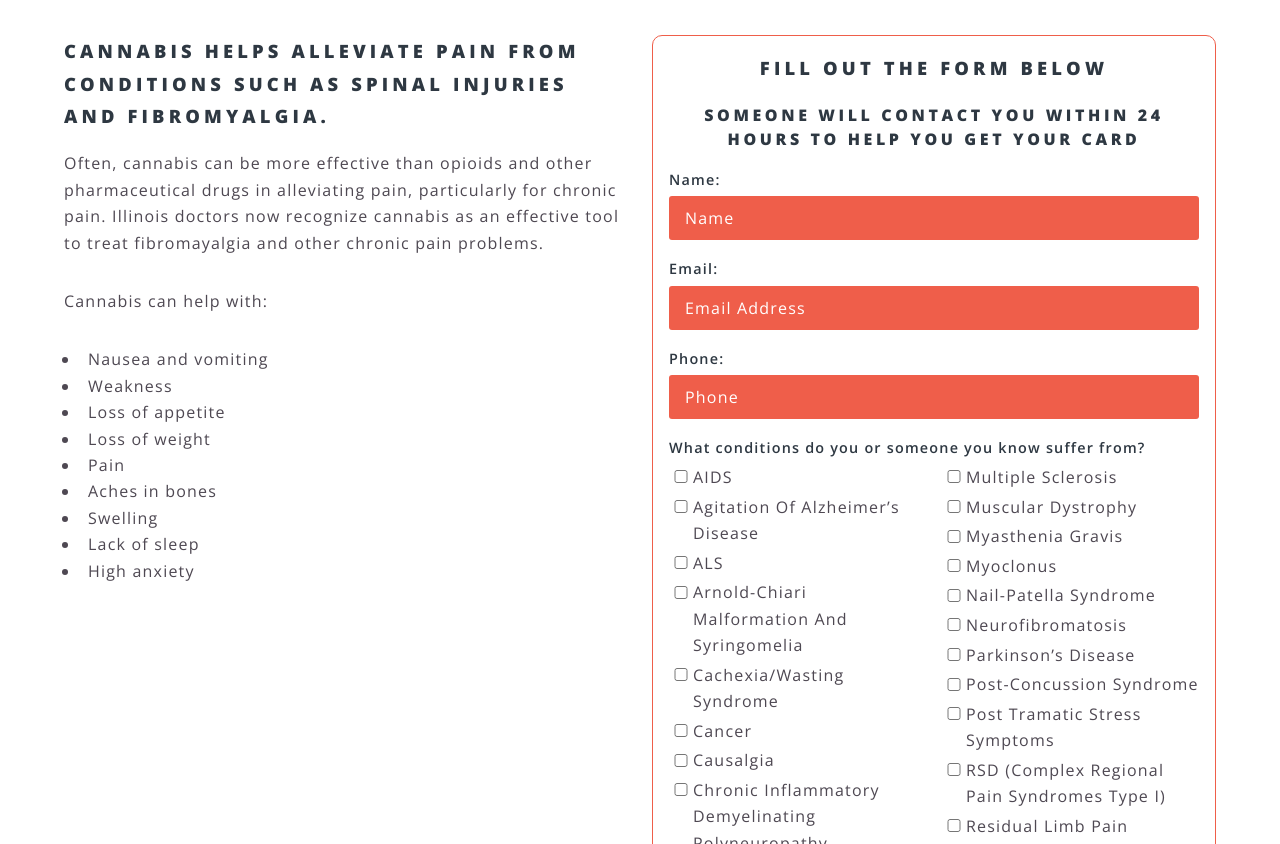
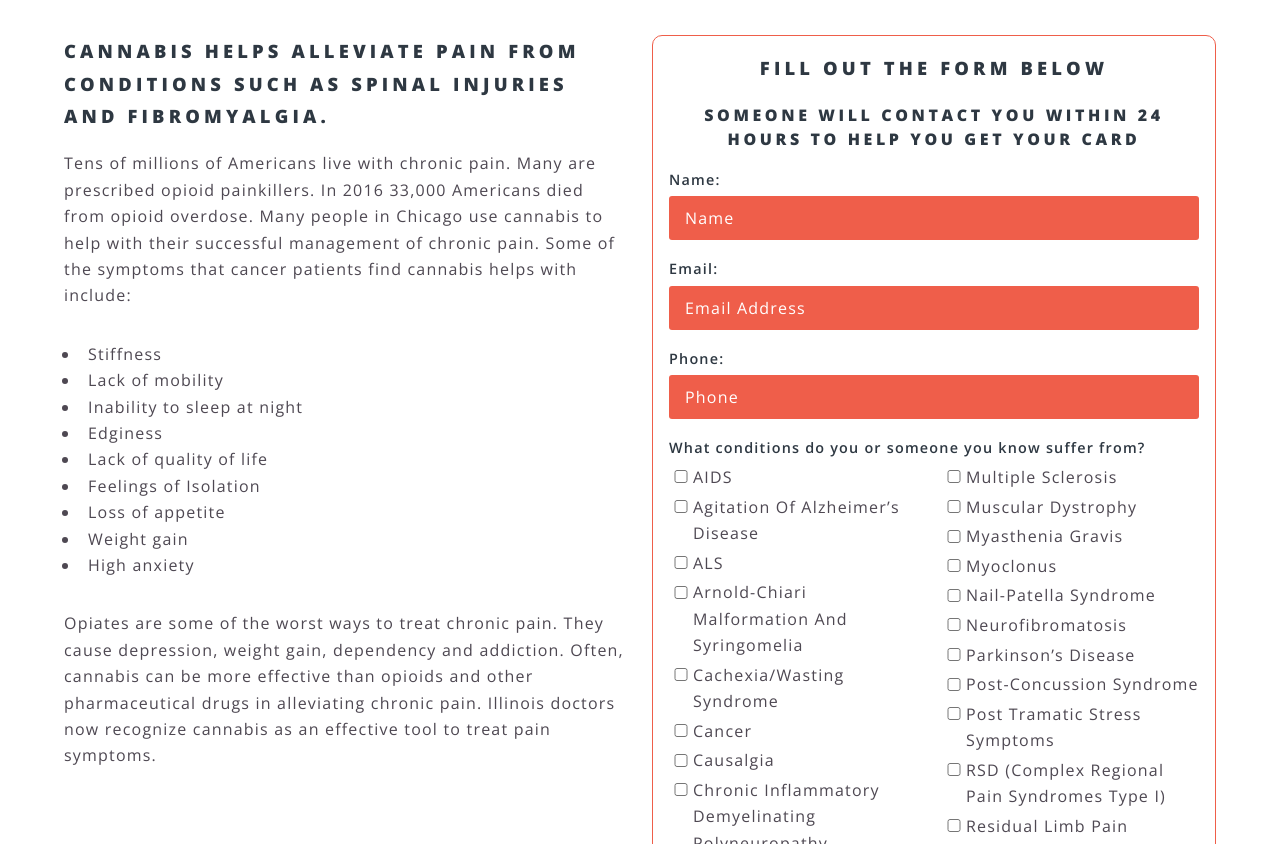
Before and after one commit to roncoalson/CMCA-master, a Jekyll site: the page built from pain.md, in a window 1280 px wide and 1400 px high. Shown: the part 556-1400 px from the top of the window. Built offline with Jekyll 4.4.1, drawn with Linux system fonts in a browser that asks for light colours.

Commit message:
text changes to videos

```diff
--- a/pain.md
+++ b/pain.md
@@ -8,16 +8,16 @@ youtubeID: XkDI9wuaWAc
 
 ### Cannabis helps alleviate pain from conditions such as spinal injuries and Fibromyalgia.
 
-Often, cannabis can be more effective than opioids and other pharmaceutical drugs in alleviating pain, particularly for chronic pain. Illinois doctors now recognize cannabis as an effective tool to treat fibromayalgia and other chronic pain problems.
+Tens of millions of Americans live with chronic pain. Many are prescribed opioid painkillers. In 2016 33,000 Americans died from opioid overdose. Many people in Chicago use cannabis to help with their successful management of chronic pain.  Some of the symptoms that cancer patients find cannabis helps with include:
 
-Cannabis can help with:
+* Stiffness
+* Lack of mobility
+* Inability to sleep at night
+* Edginess
+* Lack of quality of life
+* Feelings of Isolation
+* Loss of appetite
+* Weight gain
+* High anxiety
 
-* Nausea and vomiting
-* Weakness
-* Loss of appetite
-* Loss of weight
-* Pain
-* Aches in bones
-* Swelling
-* Lack of sleep
-* High anxiety
+Opiates are some of the worst ways to treat chronic pain.  They cause depression, weight gain, dependency and addiction. Often, cannabis can be more effective than opioids and other pharmaceutical drugs in alleviating chronic pain. Illinois doctors now recognize cannabis as an effective tool to treat pain symptoms.
```
Also changed, not shown: crohns.md (+11 -7 lines), hiv.md (+4 -3 lines).
